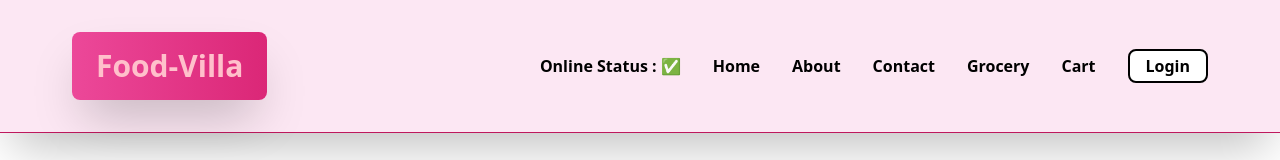
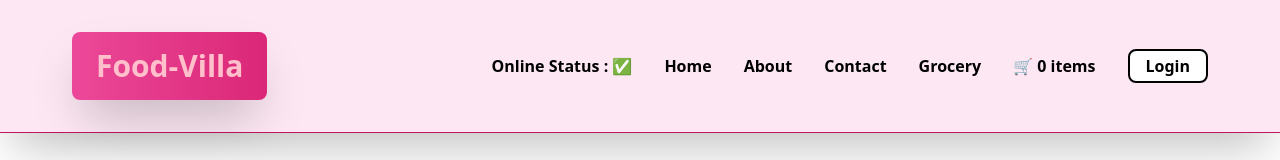
Before and after one commit to omynaik/react-food-web-app, a React (Vite) app: page / in a window 1280 px wide. Shown: the top 160 px of the page. Built offline with nearby package versions, Linux system fonts and the light colour scheme; no server answers.

Commit message:
added useSelector hook and related code

```diff
--- a/src/components/Header.jsx
+++ b/src/components/Header.jsx
@@ -1,11 +1,16 @@
 import { useState } from "react";
 import { Link } from "react-router-dom";
 import useOnlineStatus from "../utils/useOnlineStatus";
+import { useSelector } from "react-redux";
 
 const Header = () => {
   const [btnLogin, setBtnLogin] = useState("Login");
 
   const isOnline = useOnlineStatus();
+
+  //Subscribing to the store using a selector
+  const cartItems = useSelector((store) => store.cart.items);
+  console.log(cartItems);
 
   return (
     //className="header"
@@ -49,8 +54,8 @@
               Grocery
             </Link>
           </li>
-          <li className="transition duration-100 ease-in-out hover:text-blue-500">
-            Cart
+          <li className="transition duration-100 ease-in-out hover:text-blue-500 hover:cursor-pointer">
+            <Link to="/cart">&#x1F6D2; {cartItems.length} items</Link>
           </li>
         </ul>
         <button
```
